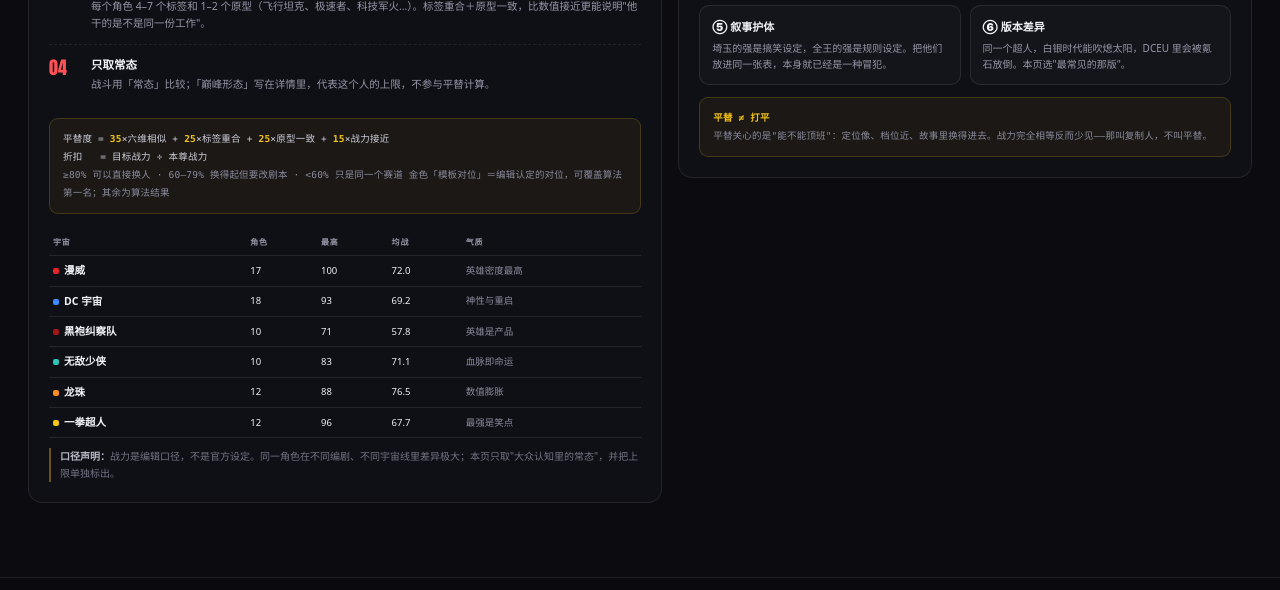
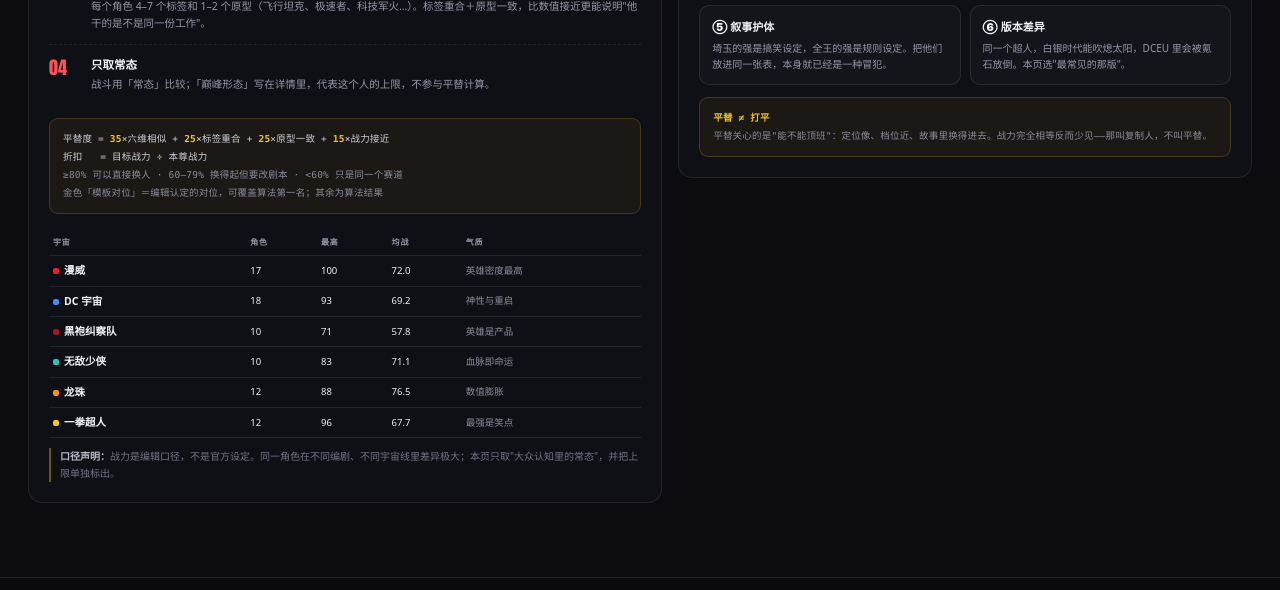
Before and after one commit to fengzhanxdtpy75/fengzhanxdtpy75.github.io, a plain HTML site: page crossover.html in a window 1280 px wide. Shown: the part 3702-4292 px from the top of the page. Drawn offline with Linux system fonts and the light colour scheme.

Commit message:
update crossover.html

```diff
--- a/crossover.html
+++ b/crossover.html
@@ -267,7 +267,7 @@ table.mx tbody tr:hover{background:rgba(255,255,255,.025)}
 .step p{font-size:10.5px;color:var(--muted);line-height:1.65}
 .formula{margin-top:14px;border:1px solid rgba(245,197,24,.2);background:rgba(245,197,24,.05);border-radius:9px;padding:11px 13px;font-family:var(--mono);font-size:9.5px;line-height:1.9;color:#cfd0db;letter-spacing:.2px}
 .formula b{color:var(--gold)}
-.formula span{color:#8c8c9d}
+.formula span{color:#8c8c9d;display:block}
 .rules-list{display:grid;grid-template-columns:1fr 1fr;gap:9px}
 .rule{border:1px solid var(--line);border-radius:10px;padding:12px;background:rgba(255,255,255,.022)}
 .rule b{display:block;font-size:11px;font-weight:900;margin-bottom:3px}
```
